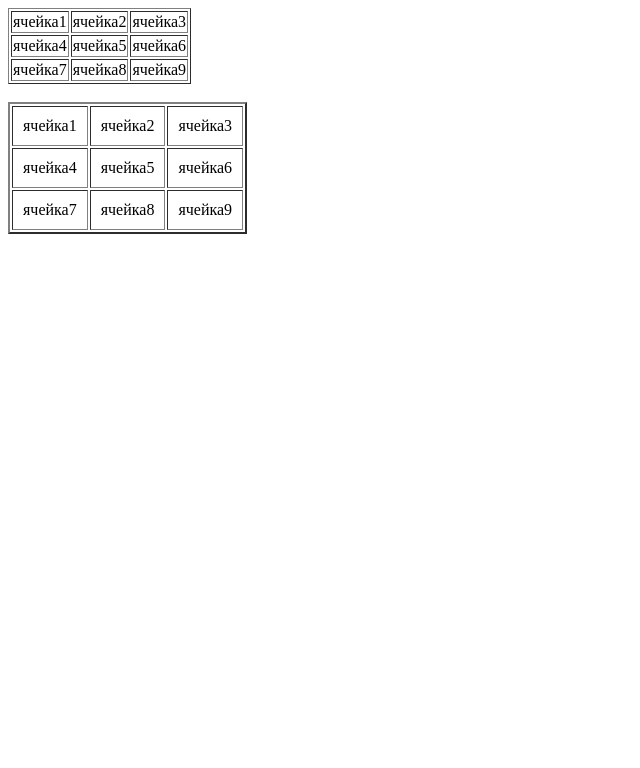
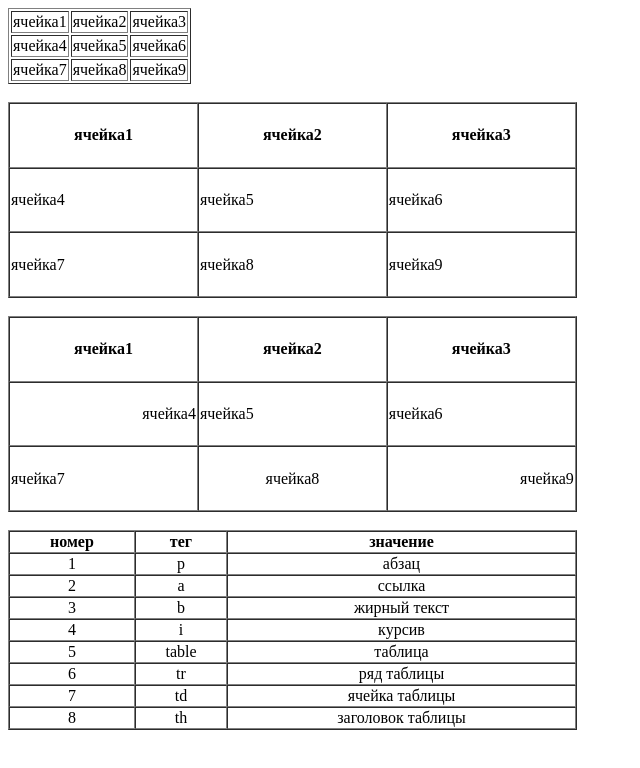
Before and after one commit to Annanasiks/my-project, a plain HTML site: page index2.html in a window 1280 px wide. Shown: the whole page, without its empty margins (0-640 px from the left). Drawn offline with Linux system fonts and the light colour scheme.

Commit message:
Выполнила 2 задание

```diff
--- a/index2.html
+++ b/index2.html
@@ -19,21 +19,87 @@
             </tr>
         </table>
         <br>
-        <table border="2" cellpadding="10">
+        <table border="1" cellspacing="0" width=45% height=25%>
             <tr>
-                <td>ячейка1</td>
-                <td>ячейка2</td>
-                <td>ячейка3</td>
+                <th>ячейка1</th>
+                <th>ячейка2</th>
+                <th>ячейка3</th>
             </tr>
             <tr>
-                <td>ячейка4</td>
-                <td>ячейка5</td>
-                <td>ячейка6</td>
+                <td align="left">ячейка4</td>
+                <td align="left">ячейка5</td>
+                <td align="left">ячейка6</td>
             </tr>
             <tr>
-                <td>ячейка7</td>
-                <td>ячейка8</td>
-                <td>ячейка9</td>
+                <td align="left">ячейка7</td>
+                <td align="left">ячейка8</td>
+                <td align="left">ячейка9</td>
+            </tr>
+        </table>
+        <br>
+        <table border="1" cellspacing="0" width=45% height=25%>
+            <tr>
+                <th>ячейка1</th>
+                <th>ячейка2</th>
+                <th>ячейка3</th>
+            </tr>
+            <tr>
+                <td align="right">ячейка4</td>
+                <td align="left">ячейка5</td>
+                <td align="left">ячейка6</td>
+            </tr>
+            <tr>
+                <td align="left">ячейка7</td>
+                <td align="center">ячейка8</td>
+                <td align="right">ячейка9</td>
+            </tr>
+        </table>
+        <br>
+        <table border="1" cellspacing="0" width=45% height=25%>
+            <tr>
+                <th>номер</th>
+                <th>тег</th>
+                <th>значение</th>
+            </tr>
+            <tr>
+                <td align="center">1</td>
+                <td align="center">p</td>
+                <td align="center">абзац</td>
+            </tr>
+            <tr>
+                <td align="center">2</td>
+                <td align="center">a</td>
+                <td align="center">ссылка</td>
+            </tr>
+            <tr>
+                <td align="center">3</td>
+                <td align="center">b</td>
+                <td align="center">жирный текст</td>
+            </tr>
+            <tr>
+                <td align="center">4</td>
+                <td align="center">i</td>
+                <td align="center">курсив</td>
+            </tr>
+            <tr>
+                <td align="center">5</td>
+                <td align="center">table</td>
+                <td align="center">таблица</td>
+            </tr>
+            <tr>
+                <td align="center">6</td>
+                <td align="center">tr</td>
+                <td align="center">ряд таблицы</td>
+            </tr>
+            <tr>
+                <td align="center">7</td>
+                <td align="center">td</td>
+                <td align="center">ячейка таблицы</td>
+            </tr>
+            <tr>
+                <td align="center">8</td>
+                <td align="center">th</td>
+                <td align="center">заголовок таблицы</td>
             </tr>
         </table>
     </body>
```
